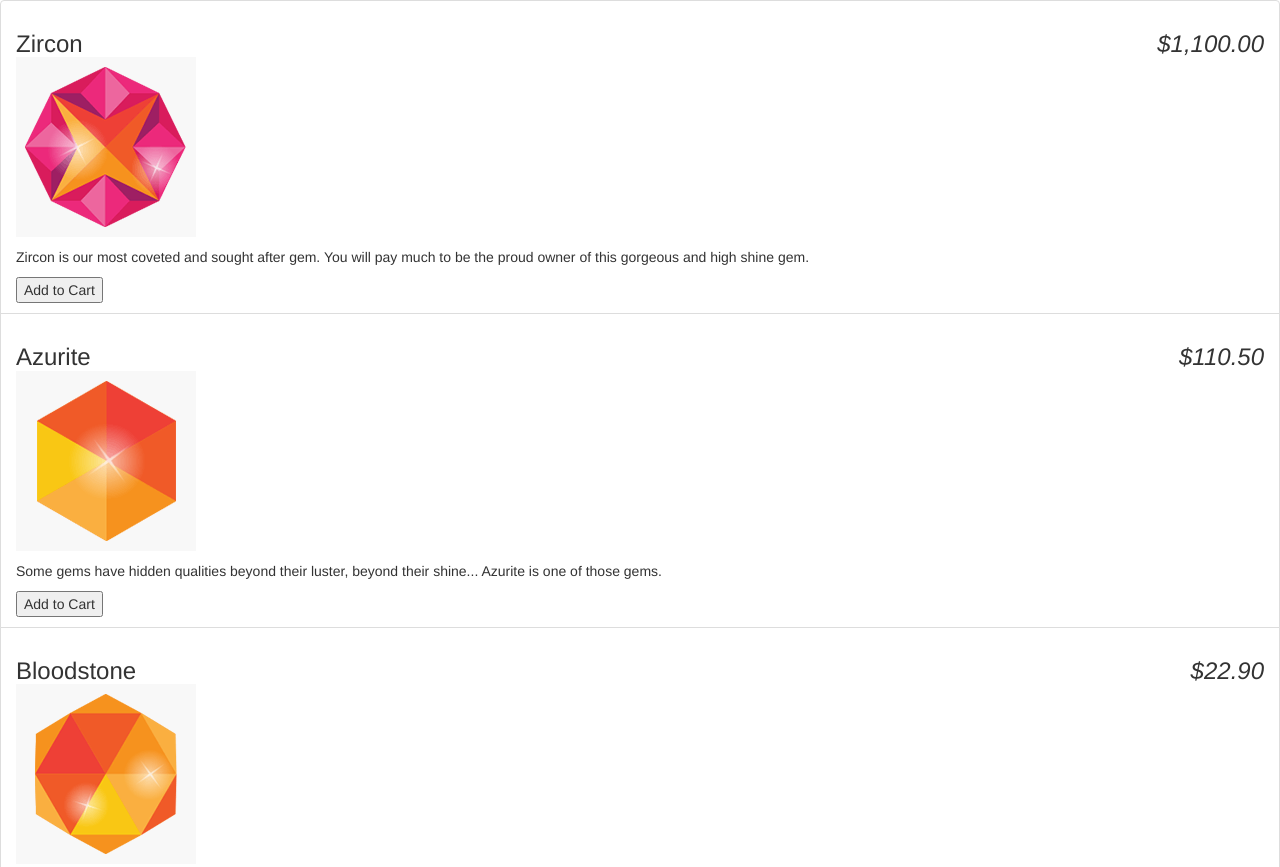
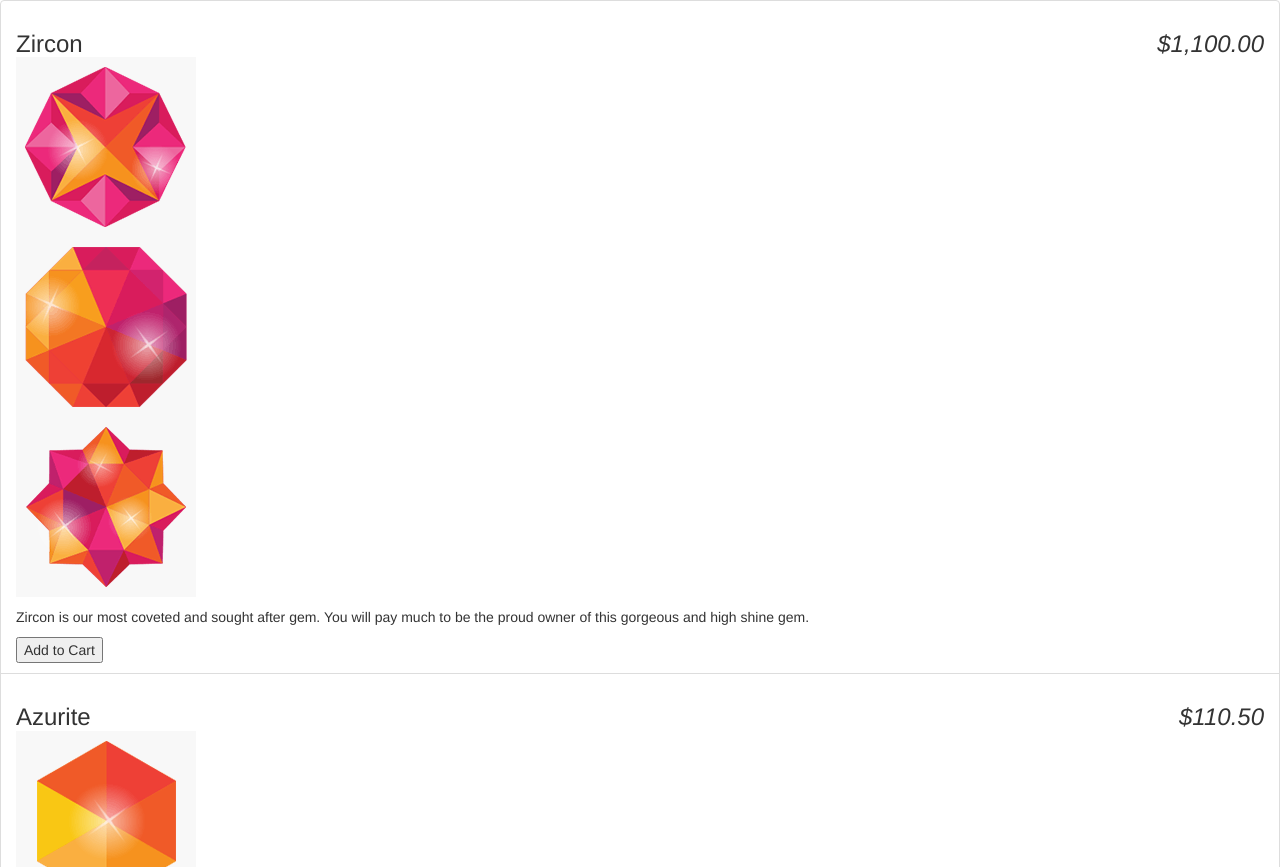
Before and after one commit to cs-tutorials/cs-angular1, a plain HTML site: page index.html in a window 1280 px wide. Shown: the top 867 px of the page. Drawn offline with Linux system fonts and the light colour scheme; files that its build step writes are made by us from their sources.

Commit message:
More image tweaks.

```diff
--- a/index.html
+++ b/index.html
@@ -20,8 +20,8 @@
 				{{product.name}}
 				<em class="pull-right">{{product.price | currency }}</em>
 		        <!-- Image Gallery  -->
-		        <div class="gallery">
-		          <img ng-src="{{product.images[0]}}" />
+		        <div class="gallery" ng-show="{{product.images.length}}" ng-repeat="image in product.images">
+		          <img ng-src="{{image}}" />
 		        </div>
 			</h3>
 			<p> {{product.description}} </p>
```
